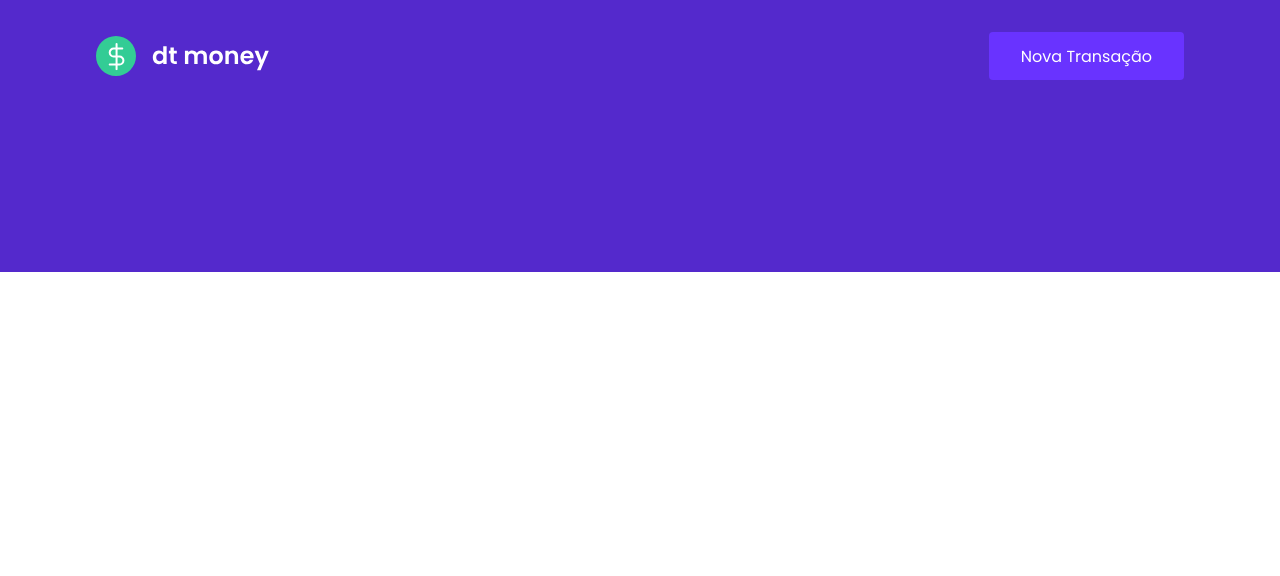
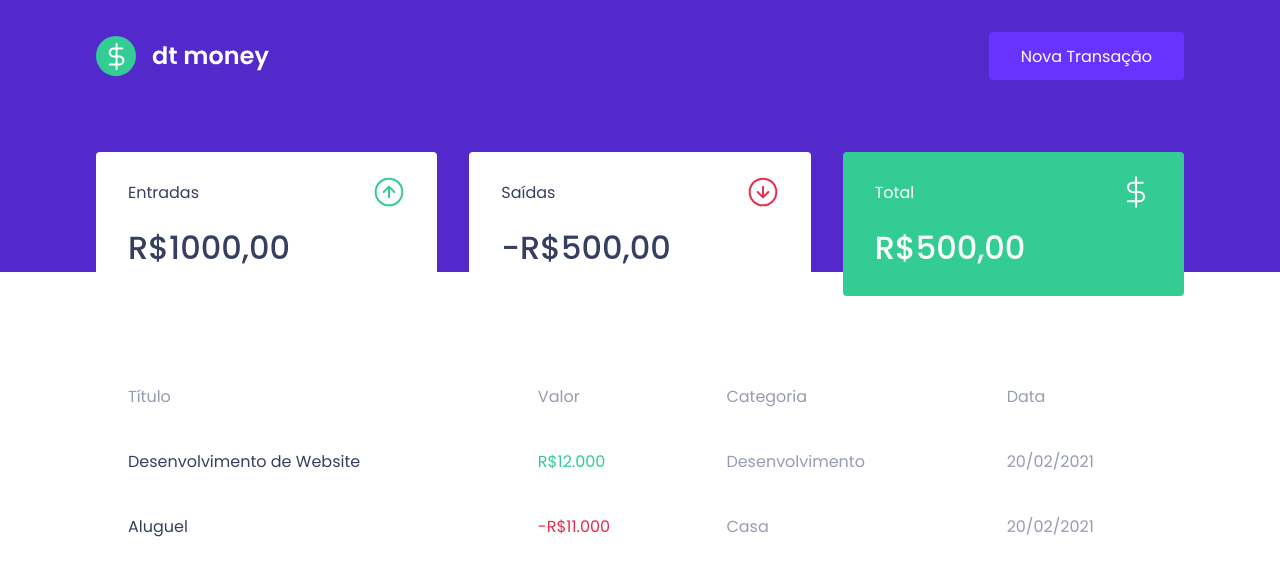
Before and after one commit to laurovcn/ignite-first-reactjs-application, a React (Create React App) app: page / in a window 1280 px wide. Shown: the top 576 px of the page. Built offline with nearby package versions, Linux system fonts and the light colour scheme.

Commit message:
front table complet

```diff
--- a/public/index.html
+++ b/public/index.html
@@ -10,7 +10,7 @@
 
     <title>dtmoney</title>
 
-<link href="https://fonts.googleapis.com/css2?family=Poppins:wght@400;600&display=swap" rel="stylesheet">
+<link href="https://fonts.googleapis.com/css2?family=Poppins:wght@400;500;600&display=swap" rel="stylesheet">
   </head>
   <body>
     <noscript>You need to enable JavaScript to run this app.</noscript>
--- a/src/App.tsx
+++ b/src/App.tsx
@@ -1,3 +1,4 @@
+import { Dashboard } from "./components/Dashboard";
 import { Header } from "./components/Header";
 import { GlobalStyle } from "./styles/global";
 
@@ -5,6 +6,7 @@
   return (
     <>
      <Header/>
+     <Dashboard/>
      <GlobalStyle/>
     </>
   );
--- /dev/null
+++ b/src/components/Dashboard/index.tsx
@@ -0,0 +1,13 @@
+import { Container } from "../Dashboard/styles";
+import { Summary } from "../Summary";
+import { TransactionsTable } from "../TransactionsTable"
+
+
+export function Dashboard () {
+    return (
+        <Container>
+            <Summary/>
+            <TransactionsTable/>
+        </Container>
+    )
+}
--- /dev/null
+++ b/src/components/Dashboard/styles.ts
@@ -0,0 +1,7 @@
+import styled from "styled-components";
+
+export const Container = styled.main `
+    max-width: 1120px;
+    margin: 0 auto;
+    padding: 2.5rem 1rem;
+`;
--- /dev/null
+++ b/src/components/Summary/index.tsx
@@ -0,0 +1,33 @@
+import incomeImg from '../../assets/income.svg';
+import outcomeImg from '../../assets/outcome.svg';
+import totalImg from '../../assets/total.svg';
+import { Container } from './style';
+
+
+export function Summary () {
+    return (
+       <Container>
+           <div>
+               <header>
+                <p>Entradas </p>
+                <img src={incomeImg} alt="Entradas" />
+               </header>
+               <strong>R$1000,00</strong>
+           </div>
+           <div>
+               <header>
+                <p>Saídas </p>
+                <img src={outcomeImg} alt="Saídas" />
+               </header>
+               <strong>-R$500,00</strong>
+           </div>
+           <div className="highlight-background">
+               <header>
+                <p>Total </p>
+                <img src={totalImg} alt="Total" />
+               </header>
+               <strong>R$500,00</strong>
+           </div>
+       </Container>
+    )
+}
--- /dev/null
+++ b/src/components/Summary/style.ts
@@ -0,0 +1,35 @@
+import styled from "styled-components";
+
+export const Container = styled.div `
+    display: grid;
+    grid-template-columns: repeat(3, 1fr);
+    gap: 2rem;
+    margin-top: -10rem;
+
+    div {
+        background: var(--shape);
+        padding: 1.5rem 2rem;
+        border-radius: 0.25rem;
+        color: var(--text-title);
+
+
+        header{
+            display: flex;
+            align-items: center;
+            justify-content: space-between;
+        }
+
+        strong{
+        display: block;
+        margin-top: 1rem;
+        font-size: 2rem;
+        font-weight: 500;
+        line-height: 3rem;
+        }
+
+        &.highlight-background {
+            background: var(--green);
+            color:#fff;
+        }
+    }
+ `;
--- /dev/null
+++ b/src/components/TransactionsTable/index.tsx
@@ -0,0 +1,32 @@
+import { Container } from "./style";
+export function TransactionsTable() {
+    return (
+        <Container>
+           <table>
+            <thead>
+                <tr>
+                    <th>Título</th>
+                    <th>Valor</th>
+                    <th>Categoria</th>
+                    <th>Data</th>
+
+                </tr>
+            </thead>
+            <tbody>
+                <tr>
+                    <td>Desenvolvimento de Website</td>
+                    <td className="deposit">R$12.000</td>
+                    <td>Desenvolvimento</td>
+                    <td>20/02/2021</td>
+                </tr>
+                <tr>
+                    <td>Aluguel</td>
+                    <td className="withdraw">-R$11.000</td>
+                    <td>Casa</td>
+                    <td>20/02/2021</td>
+                </tr>
+            </tbody>
+          </table>
+        </Container>
+    )
+}
--- /dev/null
+++ b/src/components/TransactionsTable/style.ts
@@ -0,0 +1,38 @@
+import styled from "styled-components";
+
+export const Container = styled.div `
+    margin-top: 4rem;
+
+    table {
+        width: 100%;
+        border-spacing: 0 0.5rem;
+
+        th{
+            color: var(--text-body);
+            font-weight:400;
+            padding: 1rem 2rem;
+            text-align: left;
+        }
+
+        td{
+            padding: 1rem 2rem;
+            border: 0;
+            background: var(--shape);
+            color: var(--text-body);
+            border-radius: 0.25rem;
+
+            &:first-child {
+                color: var(--text-title);
+            }
+
+            &.deposit {
+                color: var(--green);
+            }
+            &.withdraw {
+                color: var(--red);
+            }
+        }
+
+    }
+
+`;
--- a/src/styles/global.ts
+++ b/src/styles/global.ts
@@ -4,7 +4,9 @@
     :root {
         --background:#f0f2f5;
         --red:#e52e4d;
+        --green:#33cc95;
         --blue:#5429cc;
+
 
         --blue-light:#6933ff;
 
```
